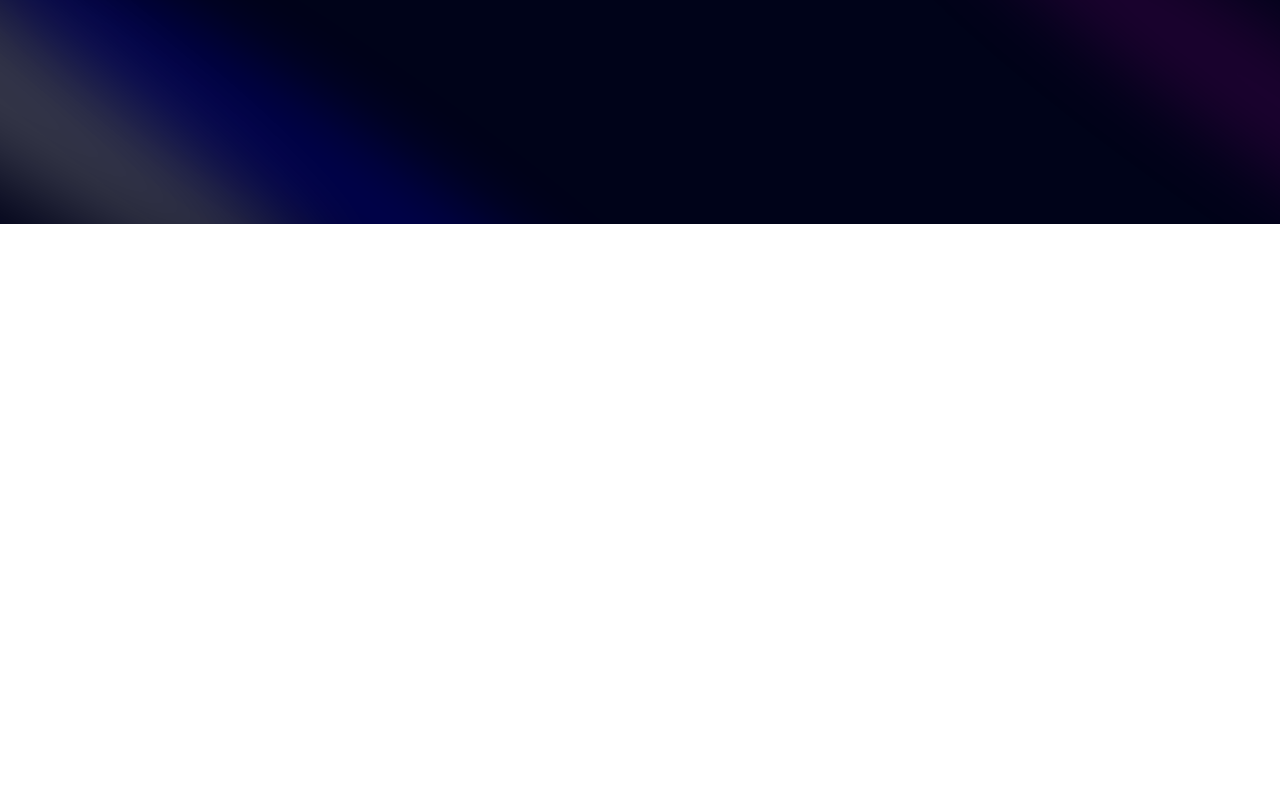
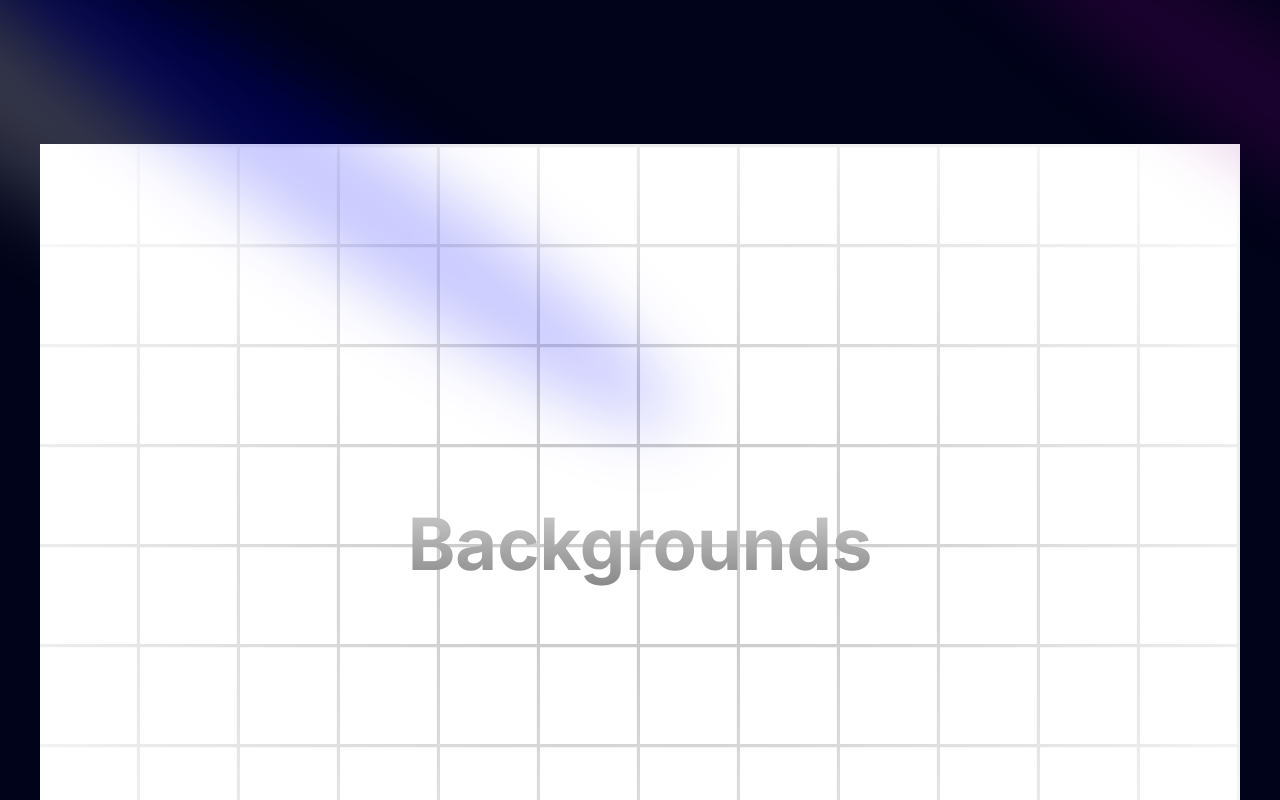
Before and after one commit to ViniciusAdams/project2, a Next.js app: page / in a window 1280 px wide. Shown: the top 800 px of the page. Built offline with nearby package versions, Linux system fonts and the light colour scheme.

Commit message:
implementing grid and changing its color

```diff
--- a/app/page.tsx
+++ b/app/page.tsx
@@ -1,4 +1,5 @@
 import { Hero } from "@/components/Hero";
+
 
 
 export default function Home() {
--- a/components/Hero.tsx
+++ b/components/Hero.tsx
@@ -13,8 +13,14 @@
           fill="purple"
         />
         <Spotlight className="left-80 top-28 h-[80vh] w-[50vw]" fill="blue" />
-      </div>
-
+        </div>
+                < div className="h-screen w-full dark:bg-black-100 bg-white  dark:bg-grid-white/[0.3] bg-grid-black/[0.2] relative flex items-center justify-center">
+            {/* Radial gradient for the container to give a faded look */}
+            <div className="absolute pointer-events-none inset-0 flex items-center justify-center dark:bg-black-100 bg-white [mask-image:radial-gradient(ellipse_at_center,transparent_20%,black)]"/>
+            <p className="text-4xl sm:text-7xl font-bold relative z-20 bg-clip-text text-transparent bg-gradient-to-b from-neutral-200 to-neutral-500 py-8">
+                Backgrounds
+            </p>
+        </div>
         </div>
   )
 }
```
